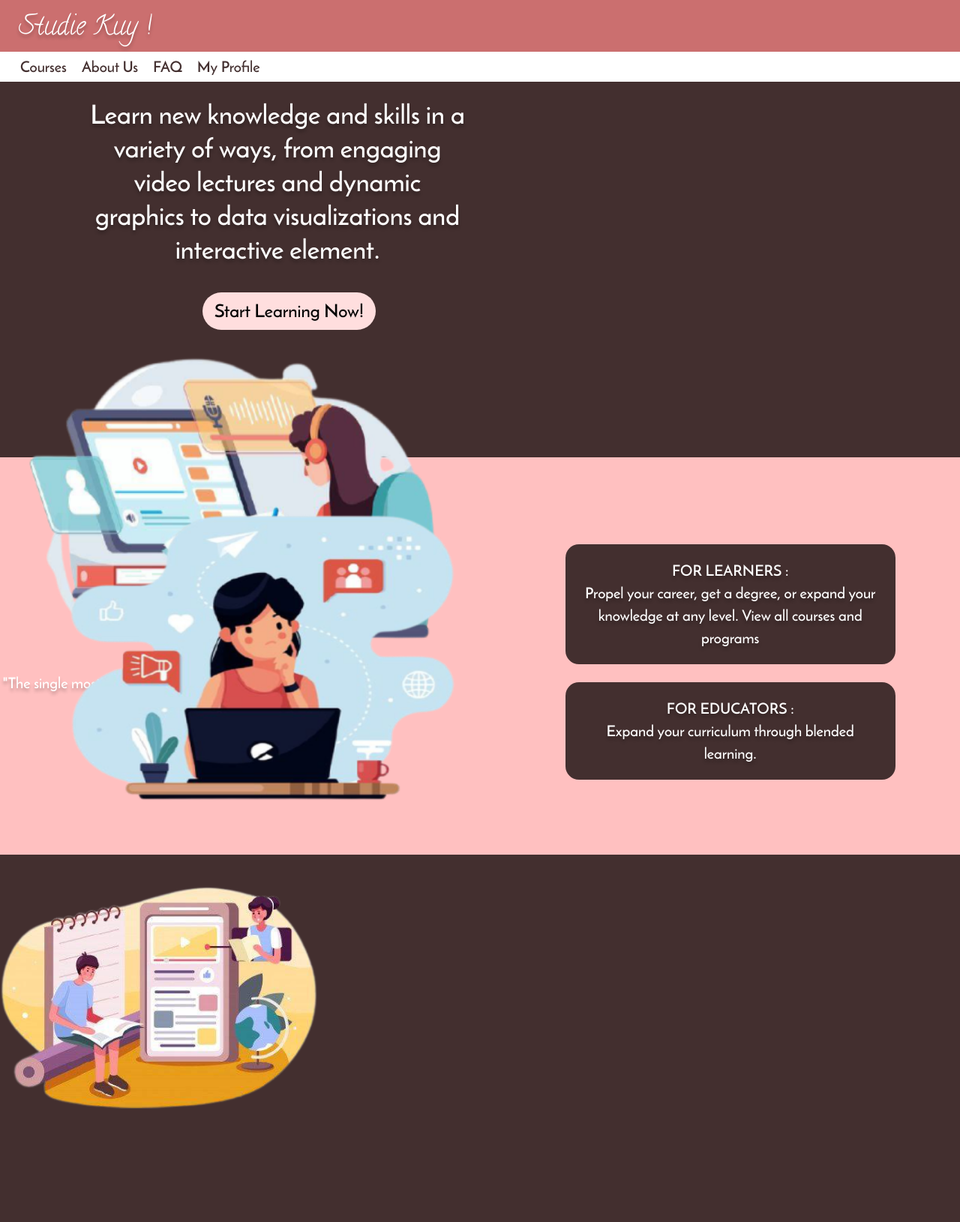
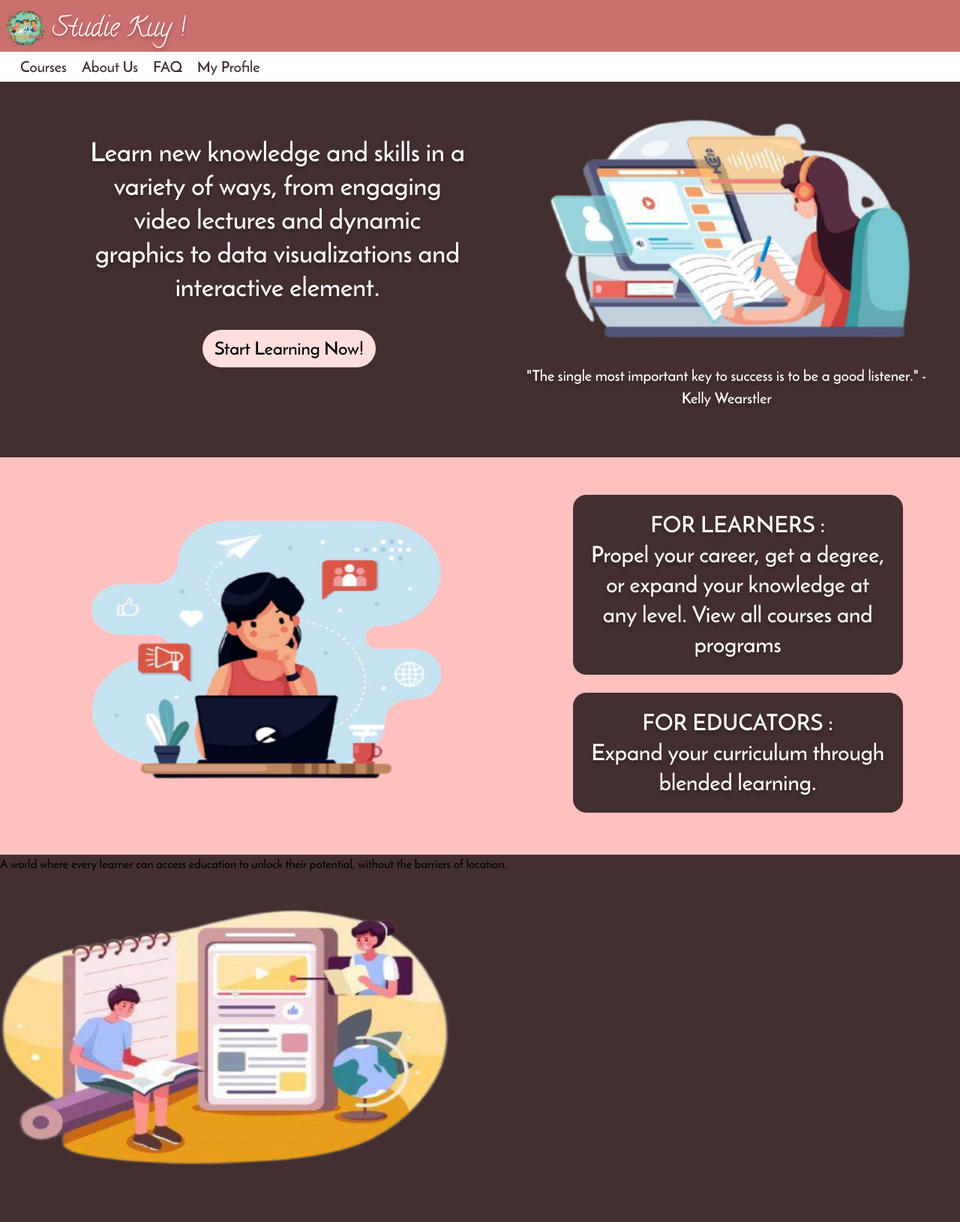
Before and after one commit to NadiaClarissaHermawan/StudieKuy-Online-Course, a PHP site: template view/index.php in a window 1280 px wide. Shown: the whole page at 75% size. Run offline with PHP 8.4, Linux system fonts and the light colour scheme; the template is opened without the code that fills it, so the values that code supplies are empty.

Commit message:
tambah logo

```diff
--- a/view/index.php
+++ b/view/index.php
@@ -48,10 +48,11 @@
     <!-- blok coklat bawah -->
     <div>
         <div class="inline">
-            <img src="view/images/index3.png" id="gambarIndex3" />
+            A world where every learner can access education to unlock their potential,
+            without the barriers of location.
         </div>
         <div class="inline">
-
+            <img src="view/images/index3.png" id="gambarIndex3"/>
         </div>
     </div>
 
--- a/view/layout/layout.php
+++ b/view/layout/layout.php
@@ -4,8 +4,9 @@
         <link rel="stylesheet" type="text/css" href="View/layout/style/style.css"/>
     </head>
     <body>
-    	<div class="header fix">
-    		<h1 id="judul"> Studie Kuy ! </h1>
+    	<div class="header">
+            <img src="view/images/logoStudieKuy.png" id="logo" style="display: inline-block;"/>
+    		<h1 id="judul" style="display: inline-block;"> Studie Kuy ! </h1>
     	</div>
 
         <!-- ini mesti ada buat keluarin konten yg uda dibikin sblmnya di php, kalo gaada, meski di echo di view jg gakan keluar -->
--- a/view/layout/style/style.css
+++ b/view/layout/style/style.css
@@ -55,7 +55,8 @@
 
 #judul {
 	position: absolute;
-    left: 15px;
+    left: 60px;
+    top : 2px;
 	width: 202px;
 	height: 49px;
     margin: 0px;
@@ -69,6 +70,13 @@
 	color: #FFFFFF;
 
 	text-shadow: 0px 4px 4px rgba(0, 0, 0, 0.25);
+}
+
+
+#logo {
+    position: absolute;
+    width: 70px;
+    height: 70px;
 }
 
 .tulisanPutih {
@@ -136,12 +144,12 @@
 }
 
 #gambarIndex1 {
-    width: 620px;
-    height: 450px;
+    width: 550px;
+    height: 350px;
 }
 
 #quoteMainPage {
-    font-size: 20px;
+    font-size: 18px;
     width: 540px;
     height: 54px;
     left: 690px;
@@ -149,9 +157,9 @@
 }
 
 #gambarIndex2 {
-    width: 600px;
-    height: 440px;
-    margin-right: 100px;
+    width: 550px;
+    height: 400px;
+    margin-right: 130px;
 }
 
 .inline {
@@ -162,6 +170,7 @@
     background-color: #FFC0C0;
     padding: 50px;
     height: 430px;
+    padding-left: 80px;
 }
 
 .kotakCoklat {
@@ -170,6 +179,14 @@
     padding: 20px;
     width: 400px;
 
+    font-size: 30px;
+    line-height: 40px;
+}
+
+#gambarIndex3 {
+    width: 600px;
+    height: 440px;
+    margin-right: 100px;
 }
 
 /* styling page userLogin.php
```
Also changed, not shown: view/images/LogoStudieKuy.png (added).
